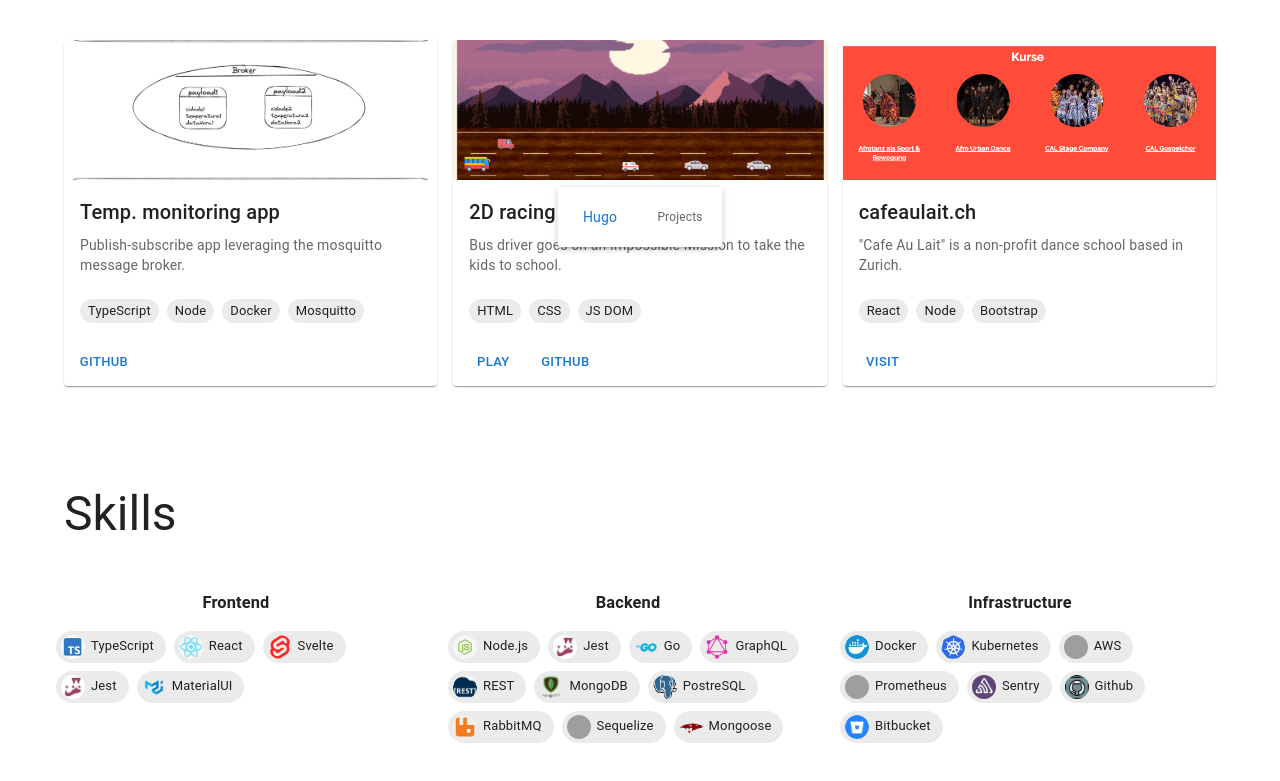
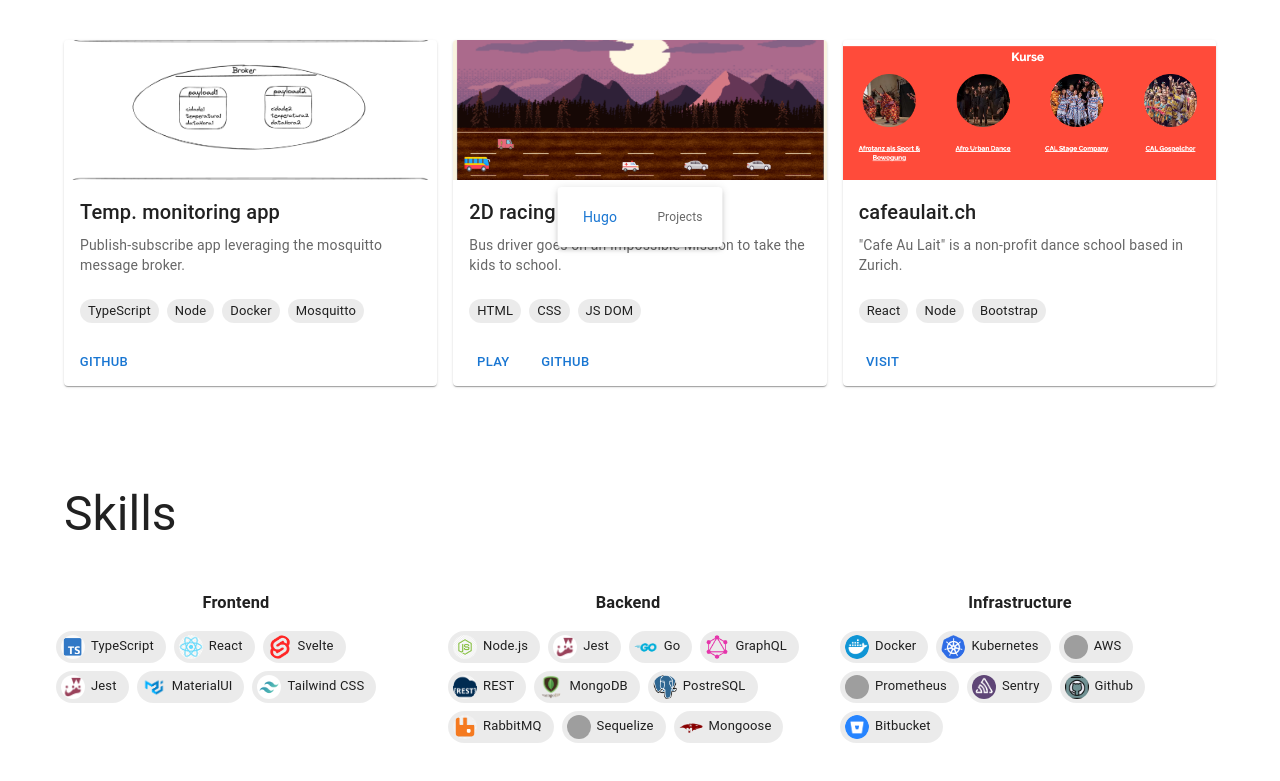
Before and after one commit to vntero/vntero-dot-com, a React (Create React App) app: page / in a window 1280 px wide. Shown: the part 537-1318 px from the top of the page. Built offline with nearby package versions, Linux system fonts and the light colour scheme; grey boxes are pictures that could not be loaded.

Commit message:
adds tailwind css to fe skills

```diff
--- a/src/components/About.jsx
+++ b/src/components/About.jsx
@@ -300,6 +300,10 @@ function About() {
                     avatar={<Avatar src="mui.png"></Avatar>}
                     label="MaterialUI"
                   />
+                  <Chip
+                    avatar={<Avatar src="tailwind.png"></Avatar>}
+                    label="Tailwind CSS"
+                  />
                 </Box>
               </DemoPaper>
               <br></br>
```
Also changed, not shown: public/tailwind.png (added).
